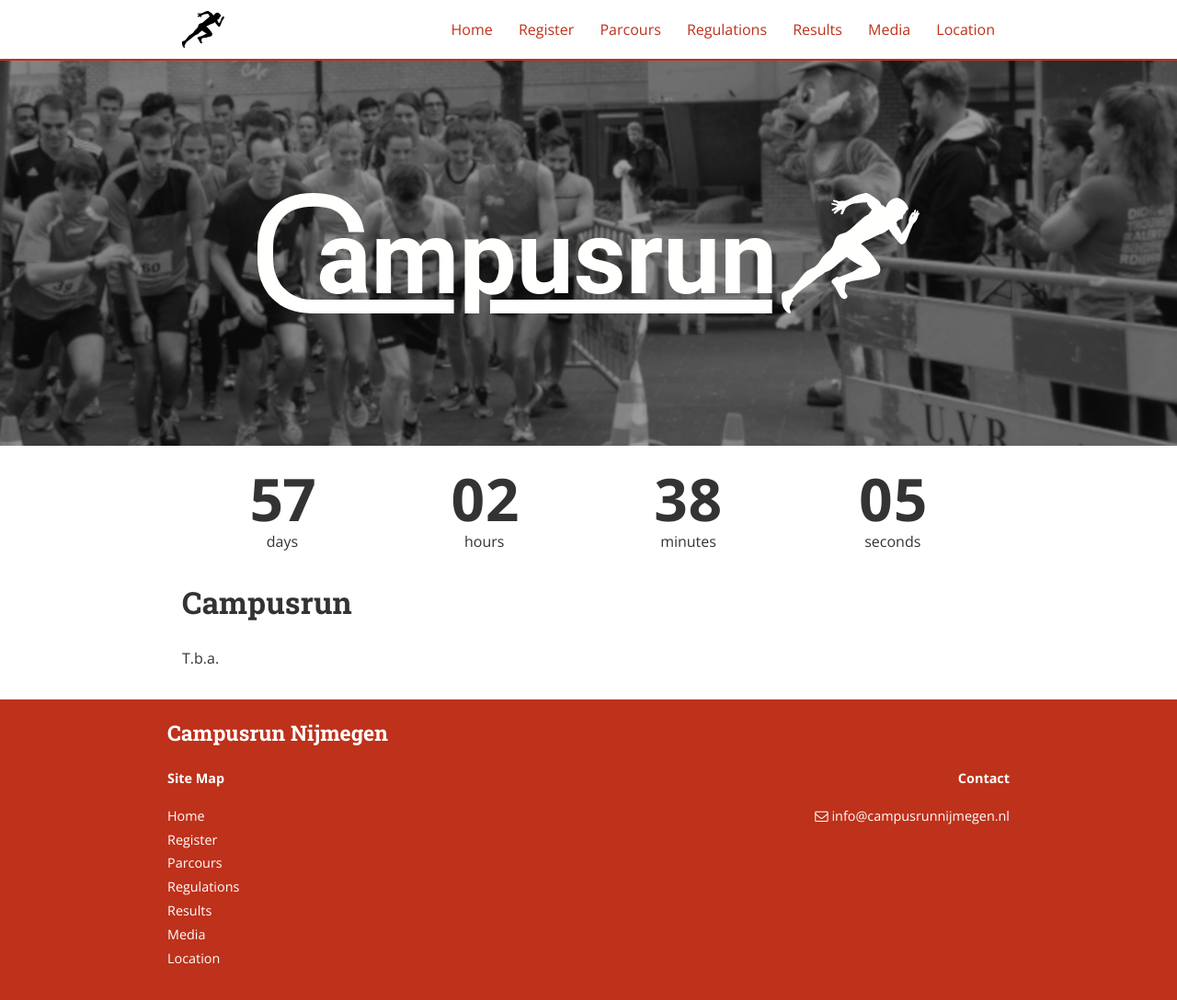
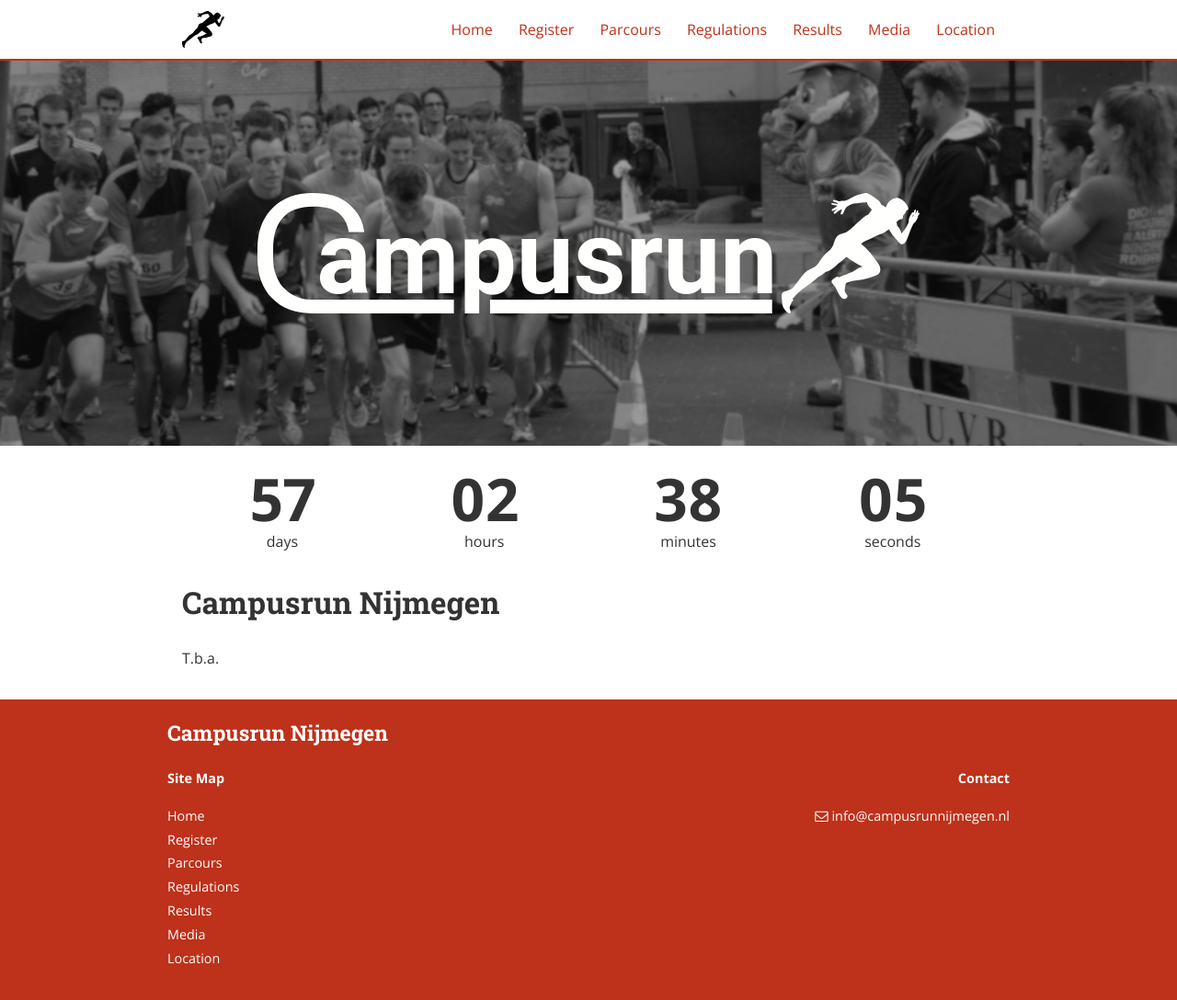
Before and after one commit to TimoMaarse/campusrun, a Jekyll site: the page built from index.md, in a window 1280 px wide and 1088 px high. Shown: the whole window at 92% size. Built offline with Jekyll 4.4.1, drawn with Linux system fonts in a browser that asks for light colours; nearby versions of some CDN libraries.

Commit message:
Add location to homepage page name

```diff
--- a/index.md
+++ b/index.md
@@ -71,6 +71,6 @@ order: 1
     }
 </style>
 
-# Campusrun
+# Campusrun Nijmegen
 
 T.b.a.
```
